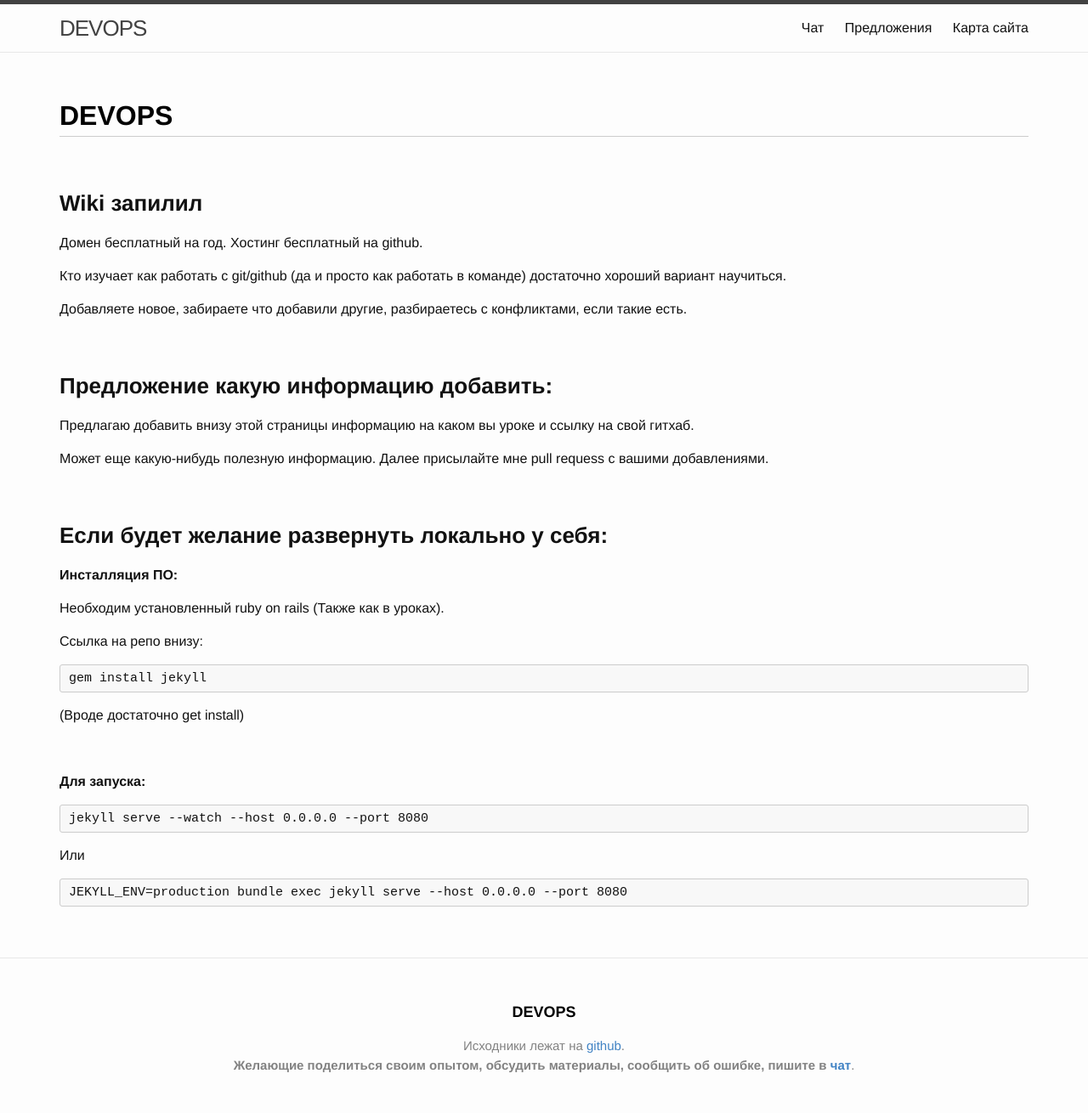
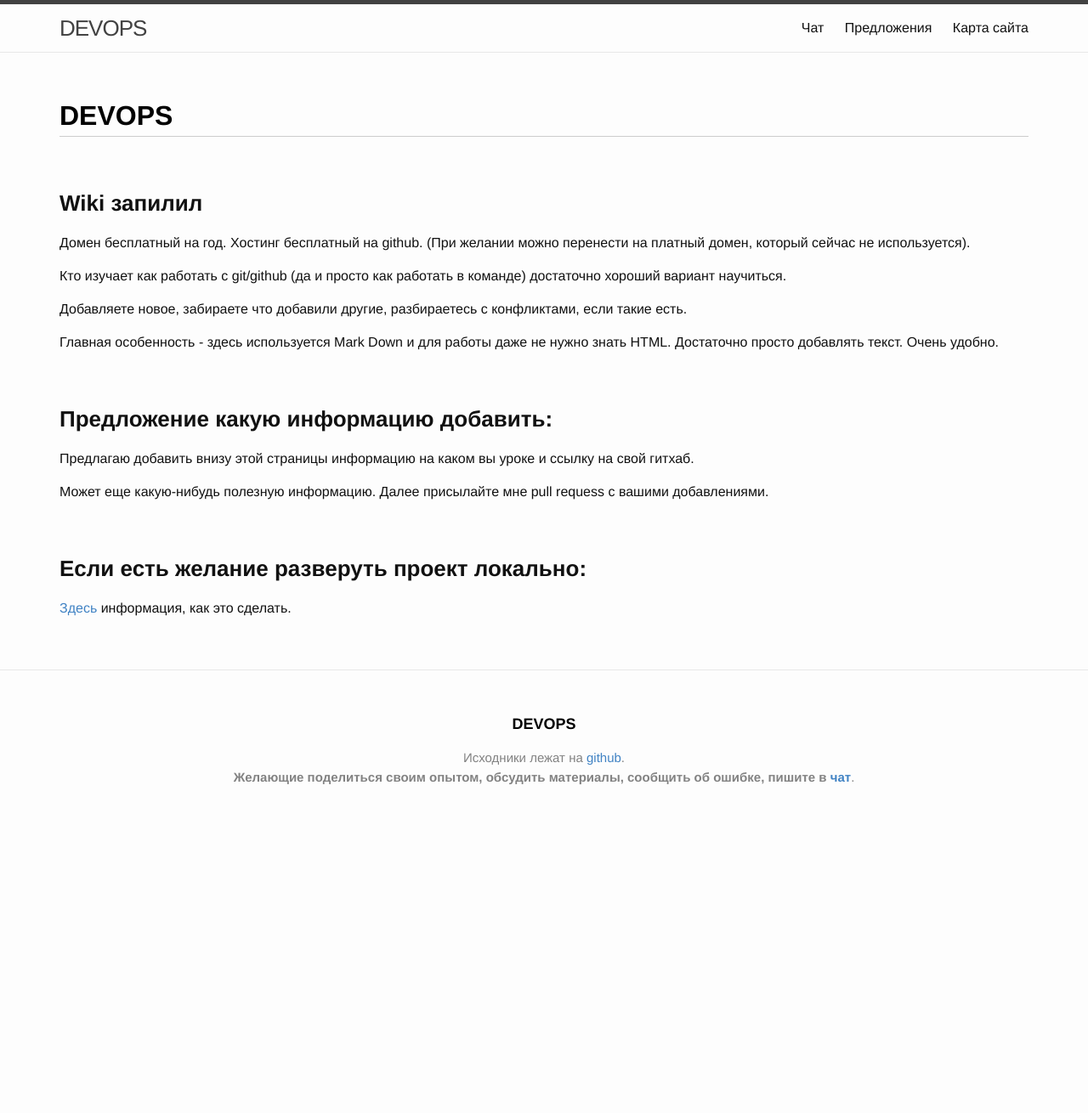
Before and after one commit to webmak1/itsimple.ru, a Jekyll site: the page built from website/00-index.md, in a window 1280 px wide. Shown: the whole page at 85% size. Built offline with Jekyll 4.4.1, drawn with Linux system fonts in a browser that asks for light colours; after the commit the page ends 971 px from its top, so only the background shows below that.

Commit message:
Информация о развертывании локально переехала на отдельную страницу

```diff
--- a/_includes/head.html
+++ b/_includes/head.html
@@ -5,7 +5,7 @@
 
   <title>{% if page.title %}{{ page.title }}{% else %}{{ site.title }}{% endif %}</title>
   <meta name="description" content="{% if page.excerpt %}{{ page.excerpt | strip_html | strip_newlines | truncate: 160 }}{% else %}{{ site.description }}{% endif %}">
-  <meta name="keywords" content="Linux, системное администрирование, виртуализация, контейнеры, базы данных, open source">
+  <meta name="keywords" content="Devops, изучение лучших практик из курса otus devops и других материалов">
 
   <link rel="stylesheet" href="{{ "/css/main.css" | prepend: site.baseurl }}">
   <link rel="stylesheet" href="{{ "/css/github.css" | prepend: site.baseurl }}">
--- a/website/00-index.md
+++ b/website/00-index.md
@@ -10,16 +10,17 @@ permalink: /
 
 ### Wiki запилил
 
-Домен бесплатный на год. Хостинг бесплатный на github.
+Домен бесплатный на год. Хостинг бесплатный на github. (При желании можно перенести на платный домен, который сейчас не используется).
 
 Кто изучает как работать с git/github (да и просто как работать в команде) достаточно хороший вариант научиться.
 
 Добавляете новое, забираете что добавили другие, разбираетесь с конфликтами, если такие есть.
 
+Главная особенность - здесь используется Mark Down и для работы даже не нужно знать HTML. Достаточно просто добавлять текст. Очень удобно.
+
 <br/>
 
 ### Предложение какую информацию добавить:
-
 
 Предлагаю добавить внизу этой страницы информацию на каком вы уроке и ссылку на свой гитхаб.
 
@@ -27,25 +28,6 @@ permalink: /
 
 <br/>
 
-### Если будет желание развернуть локально у себя:
+### Если есть желание разверуть проект локально:
 
-
-**Инсталляция ПО:**
-
-Необходим установленный ruby on rails (Также как в уроках).
-
-Ссылка на репо внизу:
-
-    gem install jekyll
-
-(Вроде достаточно get install)
-
-<br/>
-
-**Для запуска:**
-
-    jekyll serve --watch --host 0.0.0.0 --port 8080
-
-Или
-
-    JEKYLL_ENV=production bundle exec jekyll serve --host 0.0.0.0 --port 8080
+[Здесь](/localhost/) информация, как это сделать.
```
Also changed, not shown: website/01-docs/00-localhost.md (added, +30 -0 lines), website/01-docs/00-stories.md (deleted, +0 -9 lines).
